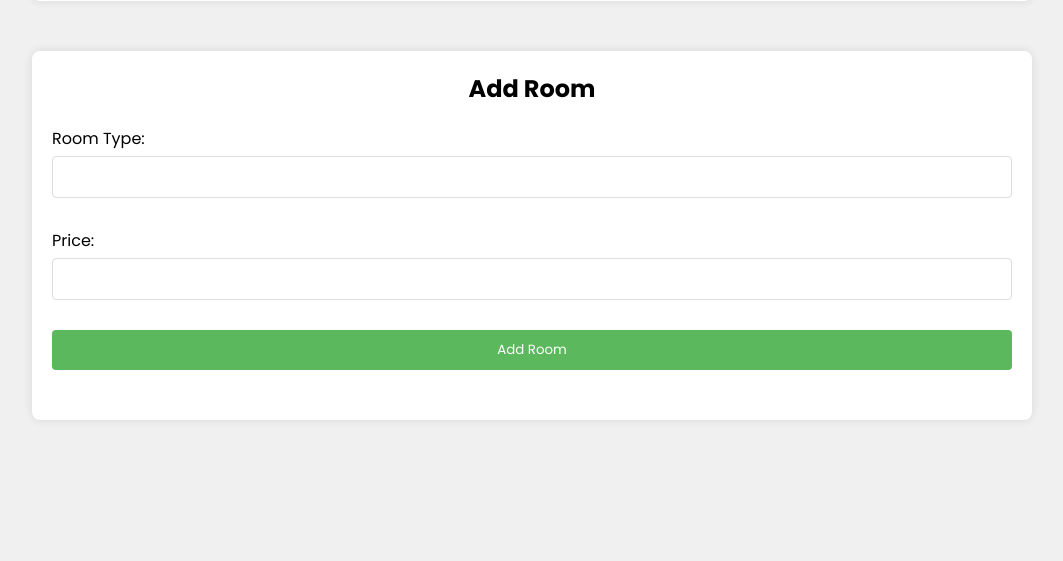
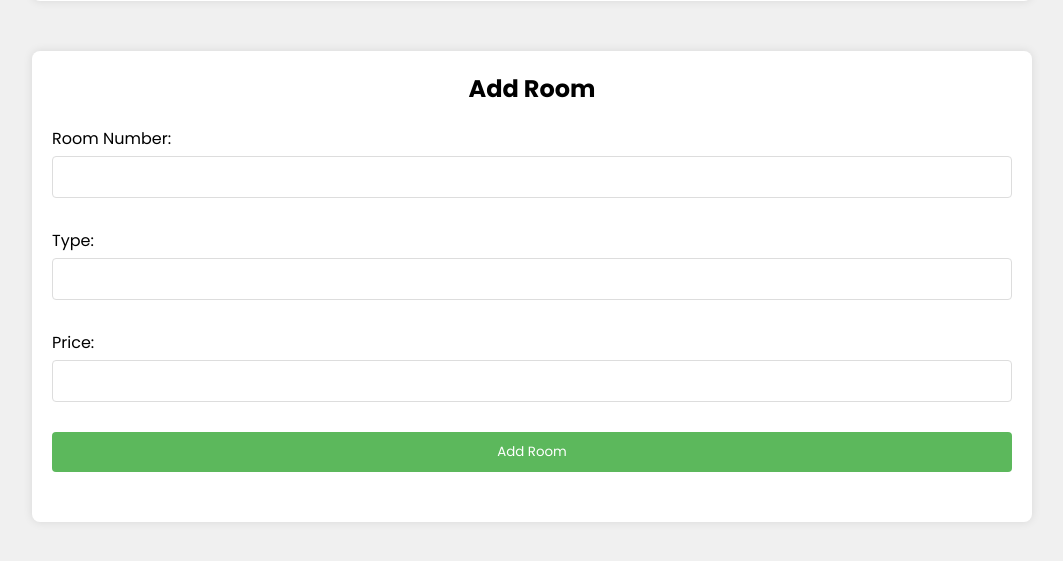
Before and after one commit to Prashon-10/hbms, a PHP site: page /add_room.php in a window 1280 px wide. Shown: the part 205-766 px from the top of the page, without its empty margins (108-1171 px from the left). Run offline with PHP 8.4, Linux system fonts and the light colour scheme; the visitor is signed in with stand-in values (Sample User, id 1).

Commit message:
new commit

```diff
--- a/add_room.php
+++ b/add_room.php
@@ -19,8 +19,11 @@ function sanitize($conn, $input)
 if ($_SERVER['REQUEST_METHOD'] === 'POST') {
     $type = sanitize($conn, $_POST['type']);
     $price = sanitize($conn, $_POST['price']);
+    $number = sanitize($conn, $_POST['number']);
 
-    $insert_query = "INSERT INTO rooms (type, price) VALUES ('$type', '$price')";
+    $insert_query = "INSERT INTO rooms (room_number, type, price) VALUES ($number, '$type', '$price')";
+    // echo $insert_query;
+    // die;
     if ($conn->query($insert_query)) {
         $_SESSION['message'] = "Room added successfully!";
         header('Location: dashboard.php');
@@ -126,7 +129,11 @@ $conn->close();
 
         <form action="" method="POST">
             <div class="form-group">
-                <label for="type">Room Type:</label>
+                <label for="number">Room Number:</label>
+                <input type="number" id="number" name="number" required>
+            </div>
+            <div class="form-group">
+                <label for="type">Type:</label>
                 <input type="text" id="type" name="type" required>
             </div>
             <div class="form-group">
--- a/details.php
+++ b/details.php
@@ -18,6 +18,9 @@ $static_room_types = [
 $services = [
     'food' => 50,
     'spa' => 100,
+    'parking' => 150,
+    'laundry' => 200,
+    'gym' => 120,
     'wifi' => 20
 ];
 
--- a/edit_room.php
+++ b/edit_room.php
@@ -30,6 +30,7 @@ if ($room_id > 0) {
 // Handle form submission for updating room
 if ($_SERVER['REQUEST_METHOD'] === 'POST') {
     $room_id = sanitize($conn, $_POST['room_id']);
+    $room_number = sanitize($conn, $_POST['room_number']);
     $type = sanitize($conn, $_POST['type']);
     $price = sanitize($conn, $_POST['price']);
 
@@ -128,6 +129,8 @@ $conn->close();
 
         <form action="" method="POST">
             <input type="hidden" name="room_id" value="<?= $room['id']; ?>">
+            <label for="room_number">Room Number:</label>
+            <input type="text" id="room_number" name="room_number" value="<?= $room['room_number']; ?>" required>
             <label for="type">Room Type:</label>
             <input type="text" id="type" name="type" value="<?= $room['type']; ?>" required>
 
--- a/my_booking.php
+++ b/my_booking.php
@@ -22,7 +22,7 @@ if ($_SERVER['REQUEST_METHOD'] === 'POST' && isset($_POST['cancel_booking'])) {
     } else {
         $_SESSION['error'] = "Error cancelling booking: " . $conn->error;
     }
-    header('Location: my_bookings.php');
+    header('Location: my_booking.php');
     exit();
 }
 
```
Also changed, not shown: dashboard.php (+8 -1 lines).
